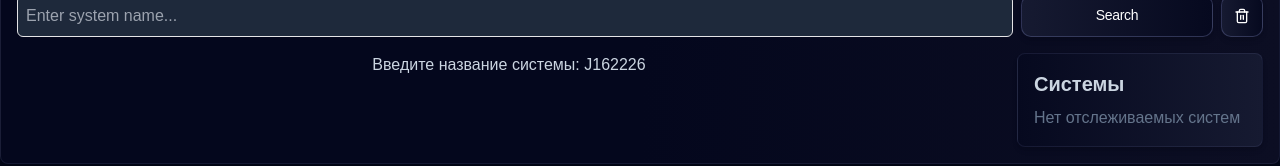
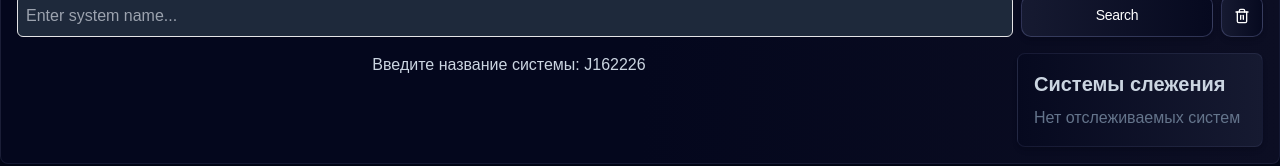
Before and after one commit to kojsok/eveok, a Next.js app: page /wh in a window 1280 px wide. Shown: the part 258-424 px from the top of the page. Built offline with nearby package versions, Linux system fonts and the light colour scheme.

Commit message:
add wh statistics and big button

```diff
--- a/src/components/TrackedSystemsWH.tsx
+++ b/src/components/TrackedSystemsWH.tsx
@@ -49,7 +49,7 @@ export default function TrackedSystems({ trackedSystems, setTrackedSystems, onSy
 
   return (
     <div className="mt-0 p-4 bg-gradient-to-r from-[#06091F] to-[#161A31] border border-[rgba(105,113,162,0.16)] rounded-lg shadow-md">
-      <h2 className="text-xl font-bold text-slate-300">Системы</h2>
+      <h2 className="text-xl font-bold text-slate-300">Системы слежения</h2>
       <div className="mt-2 space-y-2">
         {trackedSystems.length > 0 ? (
           trackedSystems.map((system, index) => (
--- a/src/components/WHSystems.tsx
+++ b/src/components/WHSystems.tsx
@@ -441,9 +441,9 @@ export default function WHSystems() {
                   {/* Кнопка "Отследить" */}
                   <button
                     onClick={() => addTrackedSystem(system)}
-                    className="mt-4 inline-flex gap-2 justify-center items-center px-3 py-2 text-sm font-medium tracking-tight leading-tight text-white rounded-[10px] border border-[rgba(105,113,162,0.4)] bg-gradient-to-r from-[#161A31] to-[#06091F] transition-all duration-300 ease-in-out transform hover:scale-105 hover:bg-gradient-to-r hover:from-[#06091F] hover:to-[#161A31] shadow-md hover:shadow-lg"
+                    className="mt-4 mx-auto w-full inline-flex gap-2 justify-center items-center px-3 py-2 text-sm font-medium tracking-tight leading-tight text-white rounded-[10px] border border-[rgba(105,113,162,0.4)] bg-gradient-to-r from-[#161A31] to-[#06091F] transition-all duration-300 ease-in-out transform  hover:bg-gradient-to-r hover:from-[#06091F] hover:to-[#161A31] shadow-md hover:shadow-lg"
                   >
-                    Отследить
+                    Отследить систему
                   </button>
                 </div>
               );
```
